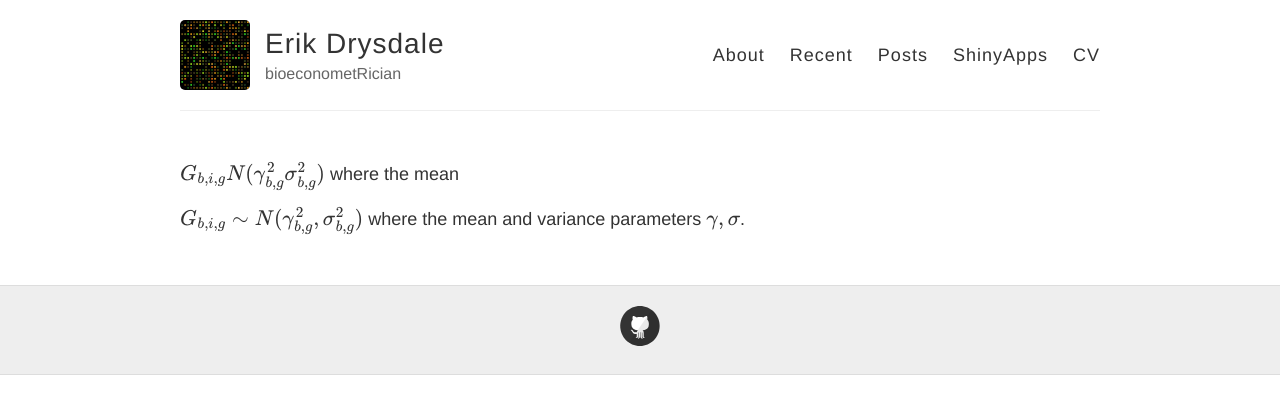
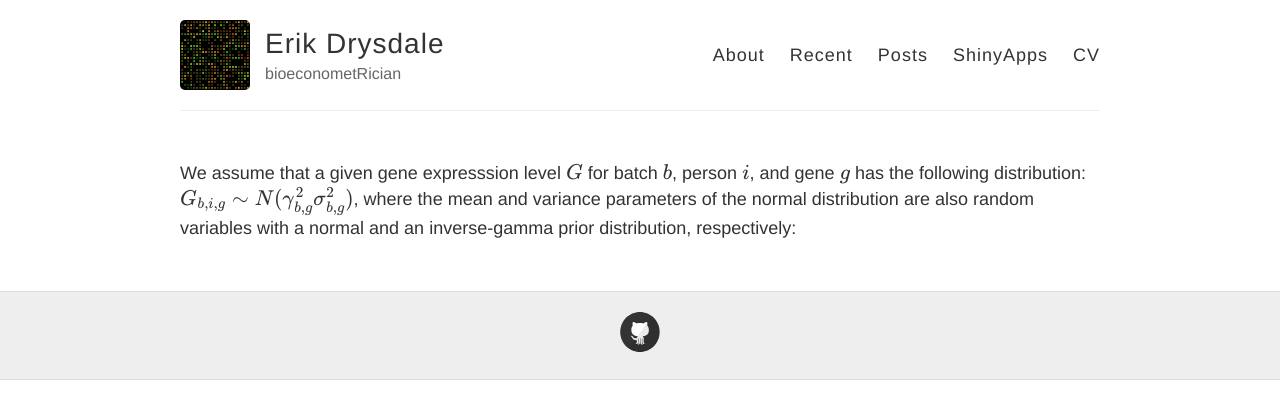
Before and after one commit to erikdrysdale/erikdrysdale.github.io, a Jekyll site: the page built from _posts/2016-12-29-test.md, in a window 1280 px wide. Shown: the top 419 px of the page. Built offline with Jekyll 4.4.1, drawn with Linux system fonts in a browser that asks for light colours; our own code applies the rules of GitHub Pages for plain Markdown files; formulas are drawn with MathJax 3.

Commit message:
Update 2016-12-29-test.md

```diff
--- a/_posts/2016-12-29-test.md
+++ b/_posts/2016-12-29-test.md
@@ -7,6 +7,4 @@ status: publish
 mathjax: true
 ---
 
-$G_{b,i,g} N(\gamma_{b,g}^2 \sigma^2_{b,g})$ where the mean
-
-$G_{b,i,g}\sim N(\gamma_{b,g}^2,\sigma^2_{b,g})$ where the mean and variance parameters $\gamma,\sigma$.
+We assume that a given gene expresssion level $G$ for batch $b$, person $i$, and gene $g$ has the following distribution: $G_{b,i,g} \sim N(\gamma_{b,g}^2 \sigma^2_{b,g})$, where the mean and variance parameters of the normal distribution are also random variables with a normal and an inverse-gamma prior distribution, respectively:
```
